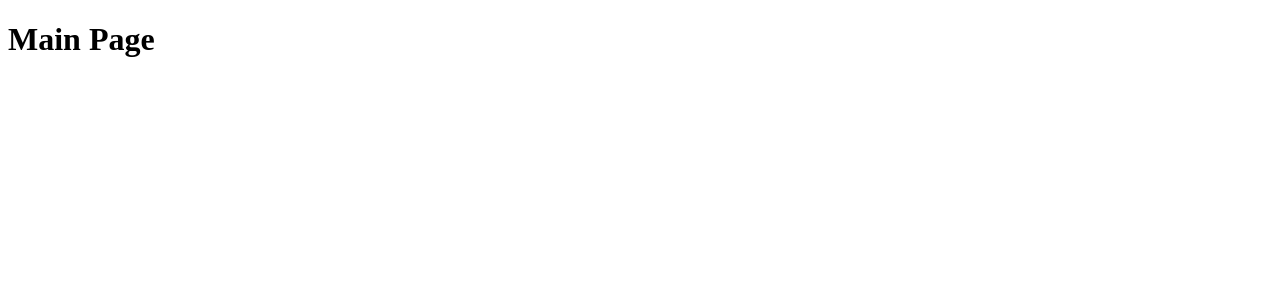
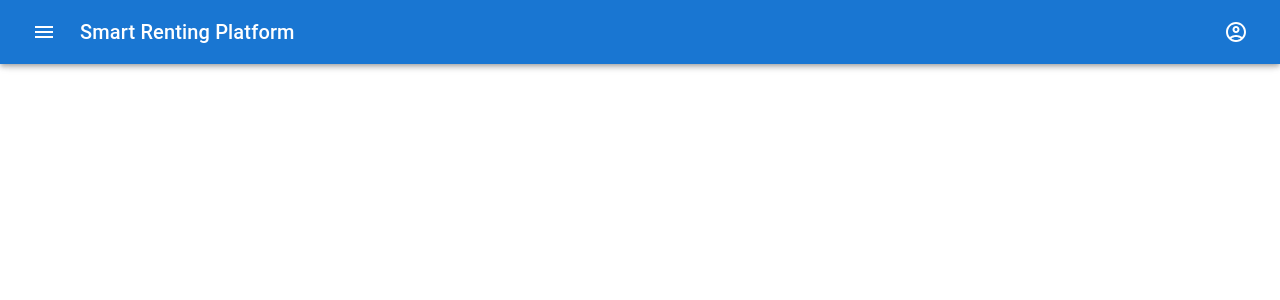
Before and after one commit to stefandumitriu/smart_renting_platform, a React (Create React App) app in the folder packages/spa/: page / in a window 1280 px wide. Shown: the top 300 px of the page. Built offline with nearby package versions, Linux system fonts and the light colour scheme.

Commit message:
Add landing page with basic app bar and drawer

```diff
--- a/packages/spa/package.json
+++ b/packages/spa/package.json
@@ -5,6 +5,7 @@
   "dependencies": {
     "@emotion/react": "^11.10.4",
     "@emotion/styled": "^11.10.4",
+    "@mui/icons-material": "^5.10.9",
     "@mui/material": "^5.10.9",
     "@testing-library/jest-dom": "^5.14.1",
     "@testing-library/react": "^13.0.0",
--- a/packages/spa/src/App.tsx
+++ b/packages/spa/src/App.tsx
@@ -1,10 +1,8 @@
+import LandingPage from "./components/landingPage/LandingPage";
+
 function App() {
     return(
-        <div>
-            <h1>
-                Main Page
-            </h1>
-        </div>
+        <LandingPage />
     );
 }
 
--- /dev/null
+++ b/packages/spa/src/components/landingPage/LandingPage.tsx
@@ -0,0 +1,169 @@
+import {
+    AppBarProps as MuiAppBarProps,
+    Box,
+    Divider,
+    Drawer,
+    IconButton,
+    List,
+    ListItem,
+    ListItemButton,
+    ListItemIcon,
+    ListItemText,
+    styled,
+    Toolbar,
+    Typography
+} from "@mui/material";
+import MuiAppBar from '@mui/material/AppBar'
+import MenuIcon from '@mui/icons-material/Menu';
+import AccountCircleOutlinedIcon from '@mui/icons-material/AccountCircleOutlined';
+import ApartmentOutlinedIcon from '@mui/icons-material/ApartmentOutlined';
+import HouseOutlinedIcon from '@mui/icons-material/HouseOutlined';
+import ChevronLeftIcon from "@mui/icons-material/ChevronLeft";
+import PlaylistAddOutlinedIcon from '@mui/icons-material/PlaylistAddOutlined';
+import SummarizeOutlinedIcon from '@mui/icons-material/SummarizeOutlined';
+import ChatBubbleOutlineOutlinedIcon from '@mui/icons-material/ChatBubbleOutlineOutlined';
+import {useCallback, useState} from "react";
+
+interface AppBarProps extends MuiAppBarProps {
+    open?: boolean;
+}
+
+interface DrawerItem {
+    itemName: string;
+    itemIcon: JSX.Element;
+}
+
+function buildListItem(item: DrawerItem): JSX.Element {
+    return (
+        <ListItem key={item.itemName}>
+            <ListItemButton>
+                <ListItemIcon>
+                    {item.itemIcon}
+                </ListItemIcon>
+                <ListItemText primary={item.itemName} />
+            </ListItemButton>
+        </ListItem>
+    );
+}
+
+export default function LandingPage() {
+    const [open, setOpen] = useState(false);
+
+    const handleDrawerOpen = useCallback(() => {
+        setOpen(true);
+    }, [setOpen]);
+
+    const handleDrawerClose = useCallback(() => {
+        setOpen(false);
+    }, [setOpen]);
+
+    const drawerWidth = 240;
+
+    const DrawerHeader = styled("div")(({ theme }) => ({
+        display: "flex",
+        alignItems: "center",
+        padding: theme.spacing(0, 1),
+        // necessary for content to be below app bar
+        ...theme.mixins.toolbar,
+        justifyContent: "flex-end"
+    }));
+
+    const AppBar = styled(MuiAppBar, {
+        shouldForwardProp: (prop) => prop !== "open"
+    })<AppBarProps>(({ theme, open }) => ({
+        transition: theme.transitions.create(["margin", "width"], {
+            easing: theme.transitions.easing.sharp,
+            duration: theme.transitions.duration.leavingScreen
+        }),
+        ...(open && {
+            width: `calc(100% - ${drawerWidth}px)`,
+            marginLeft: `${drawerWidth}px`,
+            transition: theme.transitions.create(["margin", "width"], {
+                easing: theme.transitions.easing.easeOut,
+                duration: theme.transitions.duration.enteringScreen
+            })
+        })
+    }));
+
+    const menuItems: DrawerItem[] = [
+        {
+            itemName: 'Apartment Rentals',
+            itemIcon: <ApartmentOutlinedIcon />
+        },
+        {
+            itemName: 'House Rentals',
+            itemIcon: <HouseOutlinedIcon />
+        }
+    ];
+
+    const menuItemsManagement: DrawerItem [] = [
+        {
+            itemName: 'List Rental',
+            itemIcon: <PlaylistAddOutlinedIcon />
+        },
+        {
+            itemName: 'My Listings',
+            itemIcon: <SummarizeOutlinedIcon />
+        },
+        {
+            itemName: 'Messages',
+            itemIcon: <ChatBubbleOutlineOutlinedIcon />
+        }
+    ];
+
+    return (
+        <Box sx={{ display: 'flex' }}>
+            <AppBar
+                position="fixed"
+                open={open}
+                sx={{ zIndex: (theme) => theme.zIndex.drawer + 1 }}
+            >
+                <Toolbar>
+                    <IconButton
+                        color="inherit"
+                        onClick={handleDrawerOpen}
+                        sx={{ mr: 2, ...(open && { display: 'none'}) }}
+                    >
+                        <MenuIcon />
+                    </IconButton>
+                    <Typography variant="h6" noWrap>
+                        Smart Renting Platform
+                    </Typography>
+                    <IconButton
+                        color="inherit"
+                        onClick={() => console.log("Account button clicked!")}
+                        sx={{ ml: 'auto' }}
+                    >
+                        <AccountCircleOutlinedIcon />
+                    </IconButton>
+                </Toolbar>
+            </AppBar>
+            <Drawer
+                variant="persistent"
+                open={open}
+                onClose={handleDrawerClose}
+                anchor="left"
+                sx={{
+                    width: drawerWidth,
+                    flexShrink: 0,
+                    '& .MuiDrawer-paper': { boxSizing: 'border-box', width: drawerWidth },
+                }}
+            >
+                <DrawerHeader>
+                    <IconButton onClick={handleDrawerClose}>
+                        <ChevronLeftIcon />
+                    </IconButton>
+                </DrawerHeader>
+                <Divider />
+                <List>
+                    {menuItems.map(buildListItem)}
+                </List>
+                <Divider />
+                <List>
+                    {menuItemsManagement.map(buildListItem)}
+                </List>
+                <Divider />
+            </Drawer>
+        </Box>
+    )
+}
```
Also changed, not shown: 1 other file (tests, documents, lock files or other folders).
